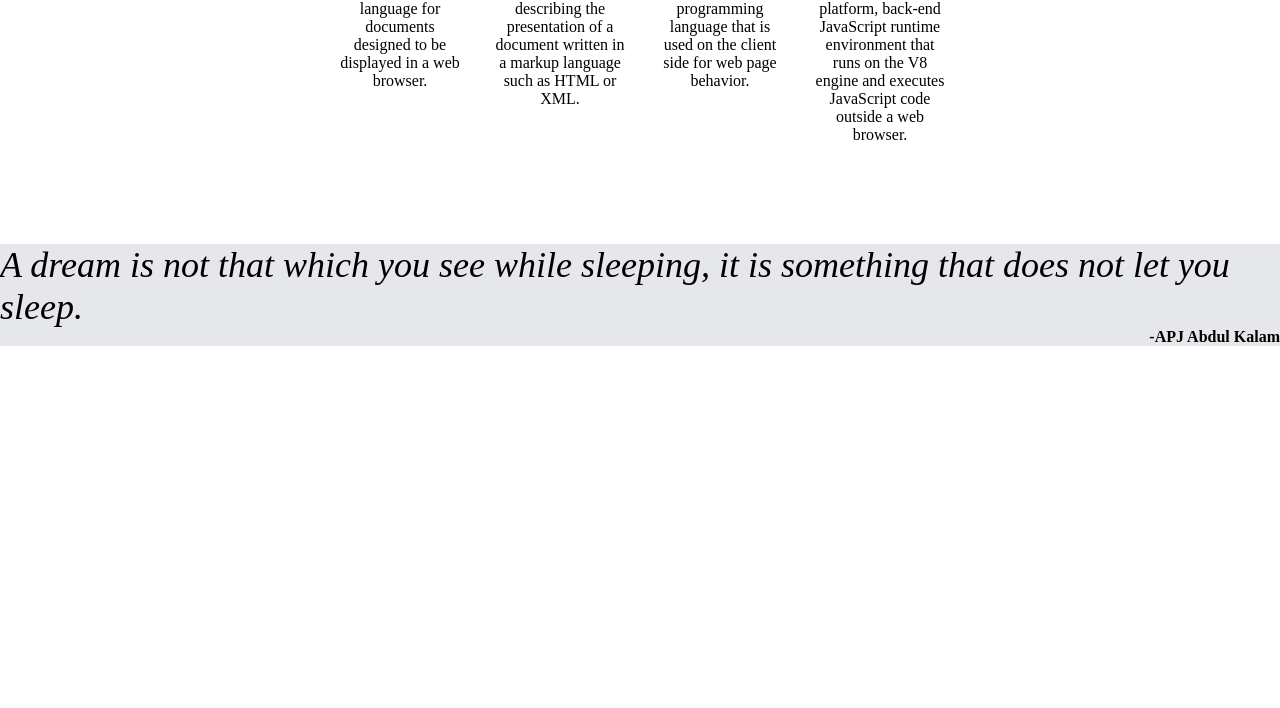
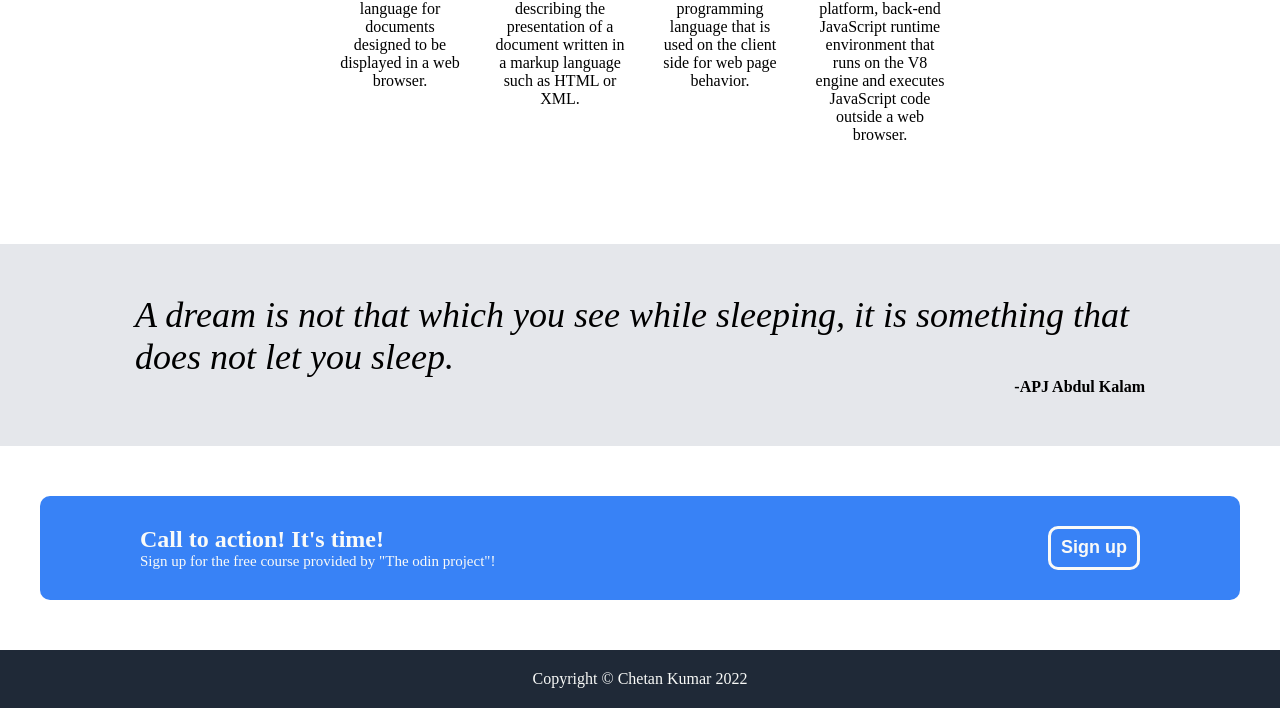
Before and after one commit to Chetankumar71297/odin-Landing-Page, a plain HTML site: page index.html in a window 1280 px wide. Shown: the part 594-1302 px from the top of the page. Before the commit the page ends 940 px from the top, so only its background shows below. Drawn offline with Linux system fonts and the light colour scheme.

Commit message:
Make call-to-action and footer section
Completed from my side.For copyright sign i used '&copy;' in html
code in the footer part.It takes around 12-13 hours to complete
this project. Date-23/07/2022 20:50PM

```diff
--- a/index.html
+++ b/index.html
@@ -51,5 +51,13 @@
         <div class="quote">A dream is not that which you see while sleeping, it is something that does not let you sleep.</div>
         <div class="said-by">-APJ Abdul Kalam</div>
     </div>
+    <div class="call-to-action">
+        <div class="text">
+            <div class="text1">Call to action! It's time!</div>
+            <div class="text2">Sign up for the free course provided by "The odin project"!</div>
+        </div>
+        <button>Sign up</button>
+    </div>
+    <div class="footer">Copyright &copy; Chetan Kumar 2022</div>
 </body>
 </html>
--- a/style.css
+++ b/style.css
@@ -115,7 +115,7 @@ button {
     flex-direction: column;
     height: auto;
     background-color: #E5E7EB;
-    /*padding: 50px 135px;*/
+    padding: 50px 135px;
     margin: auto;
 }
 
@@ -133,3 +133,46 @@ button {
     justify-content: flex-end;
 
 }
+
+
+/* call-to-action section */
+
+.call-to-action {
+    margin: 50px 40px;
+    padding: 30px 100px;
+    background-color: #3882F6;
+    border-radius: 10px;
+    color: #F9FAF8;
+    display: flex;
+    justify-content: space-between;
+}
+
+.text1 {
+    font-size: 24px;
+    font-weight: bold;
+}
+
+.text2 {
+    font-size: 15px;
+}
+
+.call-to-action button {
+    border: 3px solid #F9FAF8;
+    border-radius: 10px;
+    font-size: 18px;
+    font-weight: bold;
+    color: #F9FAF8;
+    padding: 5px 10px;
+    max-width: 100px;
+}
+
+
+/* footer section */
+
+.footer {
+    background-color: #1F2937;
+    color: #F9FAF8;
+    display: flex;
+    justify-content: center;
+    padding: 20px 0;
+}
```
